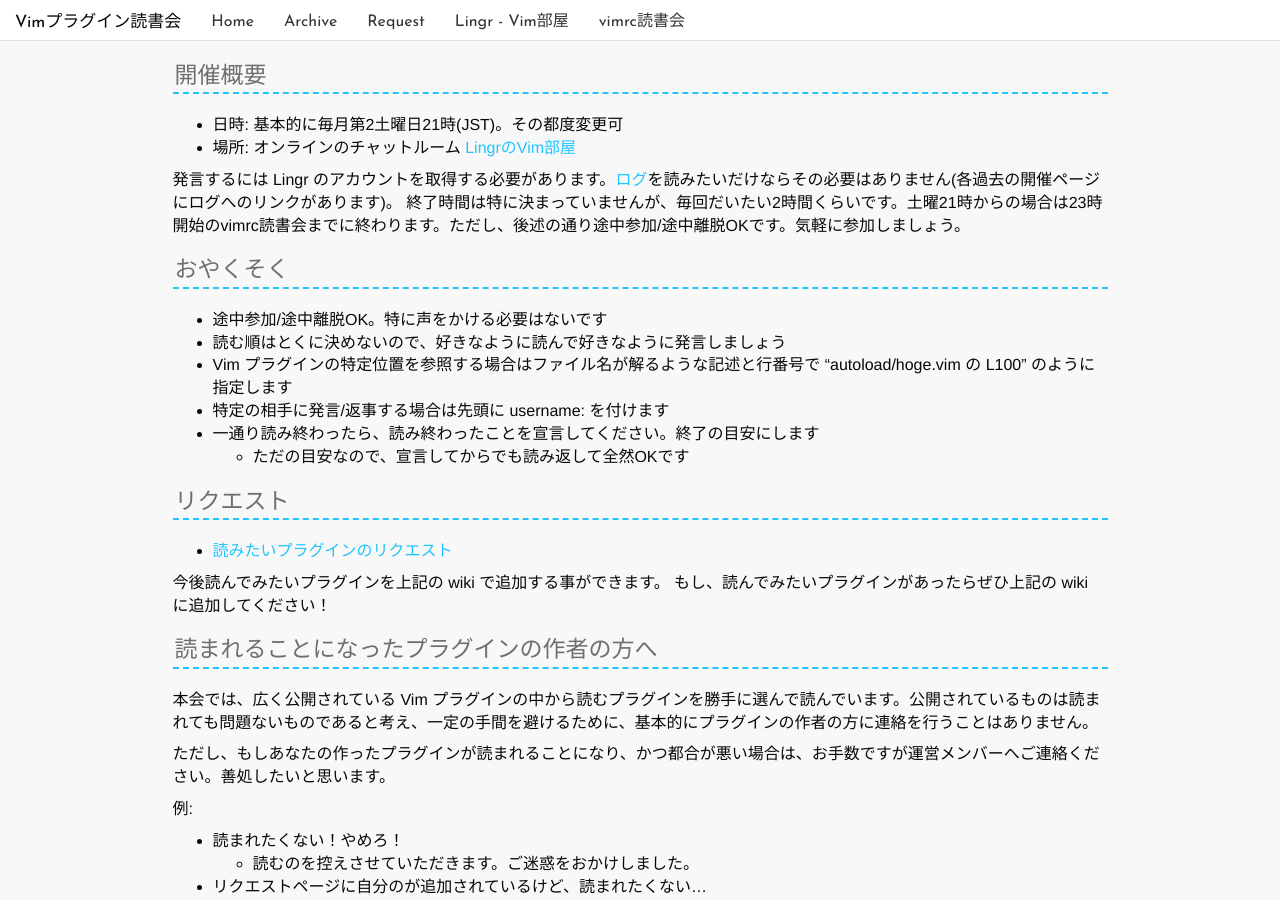
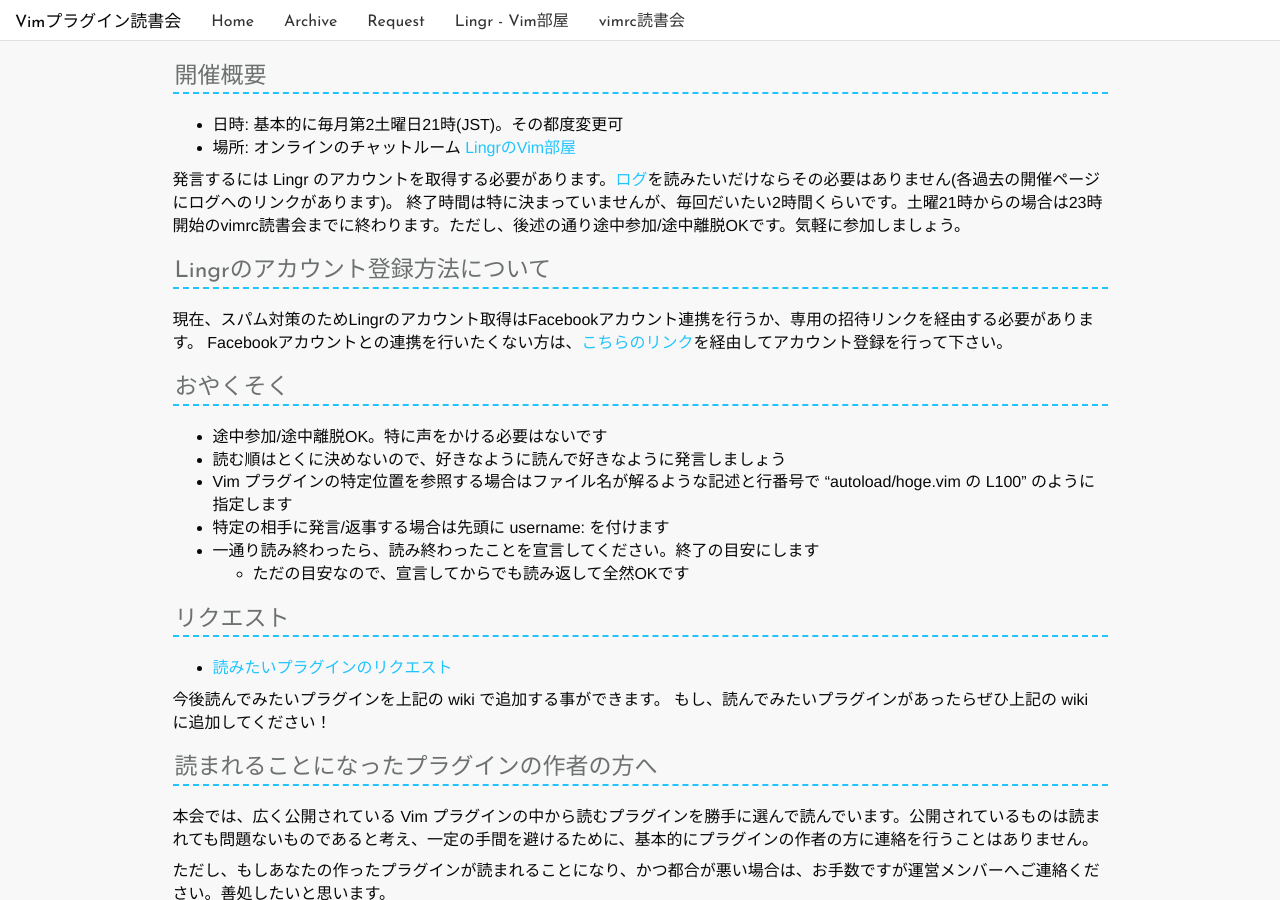
Before and after one commit to haya14busa/reading-vimplugin, a Jekyll site: the page built from index.md, in a window 1280 px wide and 900 px high, scrolled down 687 px. Built offline with Jekyll 4.4.1, drawn with Linux system fonts in a browser that asks for light colours; nearby versions of some CDN libraries; Markdown is read by kramdown in place of the engine named in the settings.

Commit message:
Add workaround sign-up instruction for Lingr

```diff
--- a/index.md
+++ b/index.md
@@ -39,6 +39,11 @@ title: Vimプラグイン読書会
 - 場所: オンラインのチャットルーム [LingrのVim部屋](http://lingr.com/room/vim)
 
 発言するには Lingr のアカウントを取得する必要があります。[ログ](./archive)を読みたいだけならその必要はありません(各過去の開催ページにログへのリンクがあります)。 終了時間は特に決まっていませんが、毎回だいたい2時間くらいです。土曜21時からの場合は23時開始のvimrc読書会までに終わります。ただし、後述の通り途中参加/途中離脱OKです。気軽に参加しましょう。
+
+### Lingrのアカウント登録方法について
+
+現在、スパム対策のためLingrのアカウント取得はFacebookアカウント連携を行うか、専用の招待リンクを経由する必要があります。
+Facebookアカウントとの連携を行いたくない方は、[こちらのリンク](http://goo.gl/LdPDBx)を経由してアカウント登録を行って下さい。
 
 ### おやくそく
 
```
